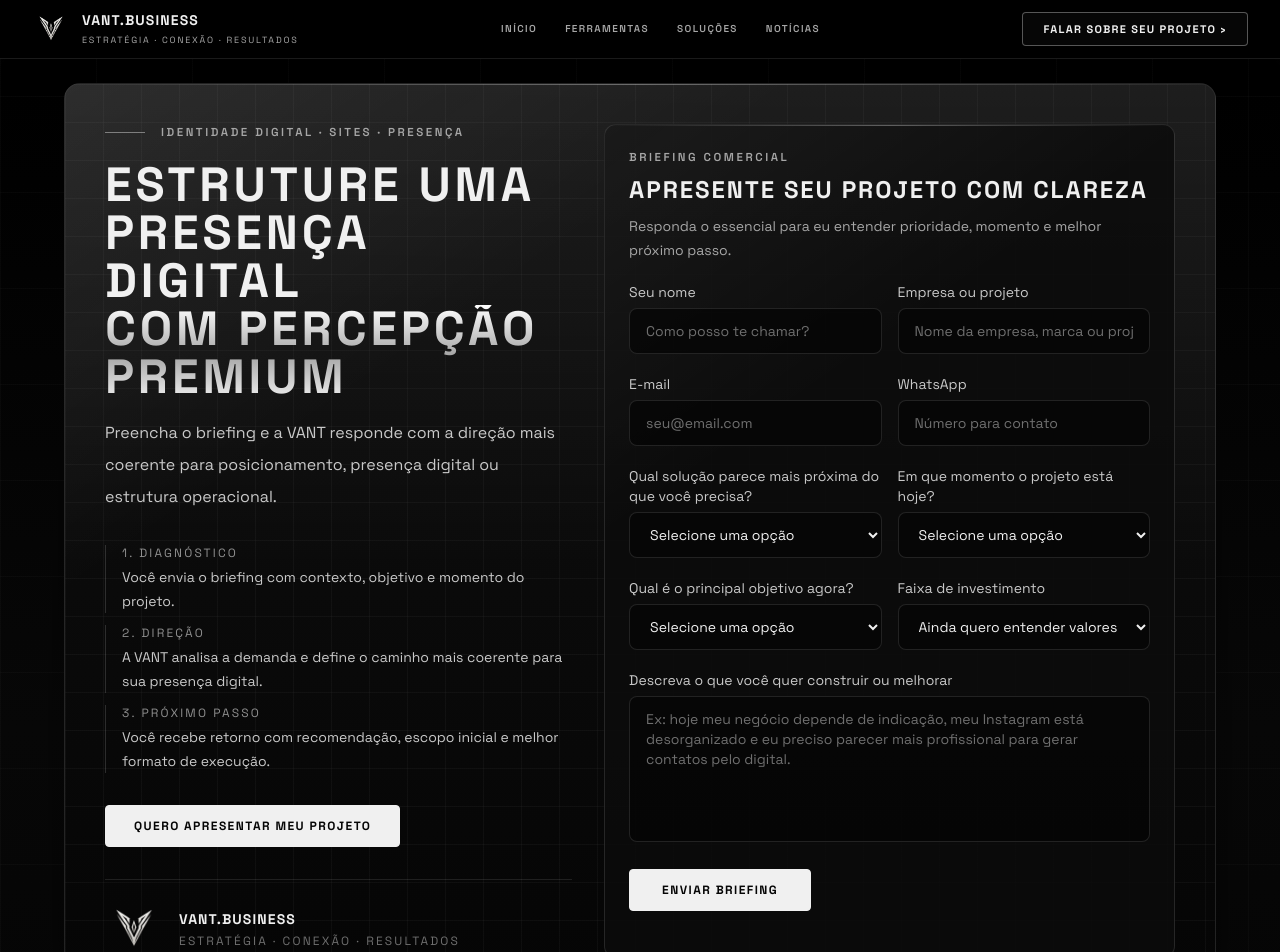
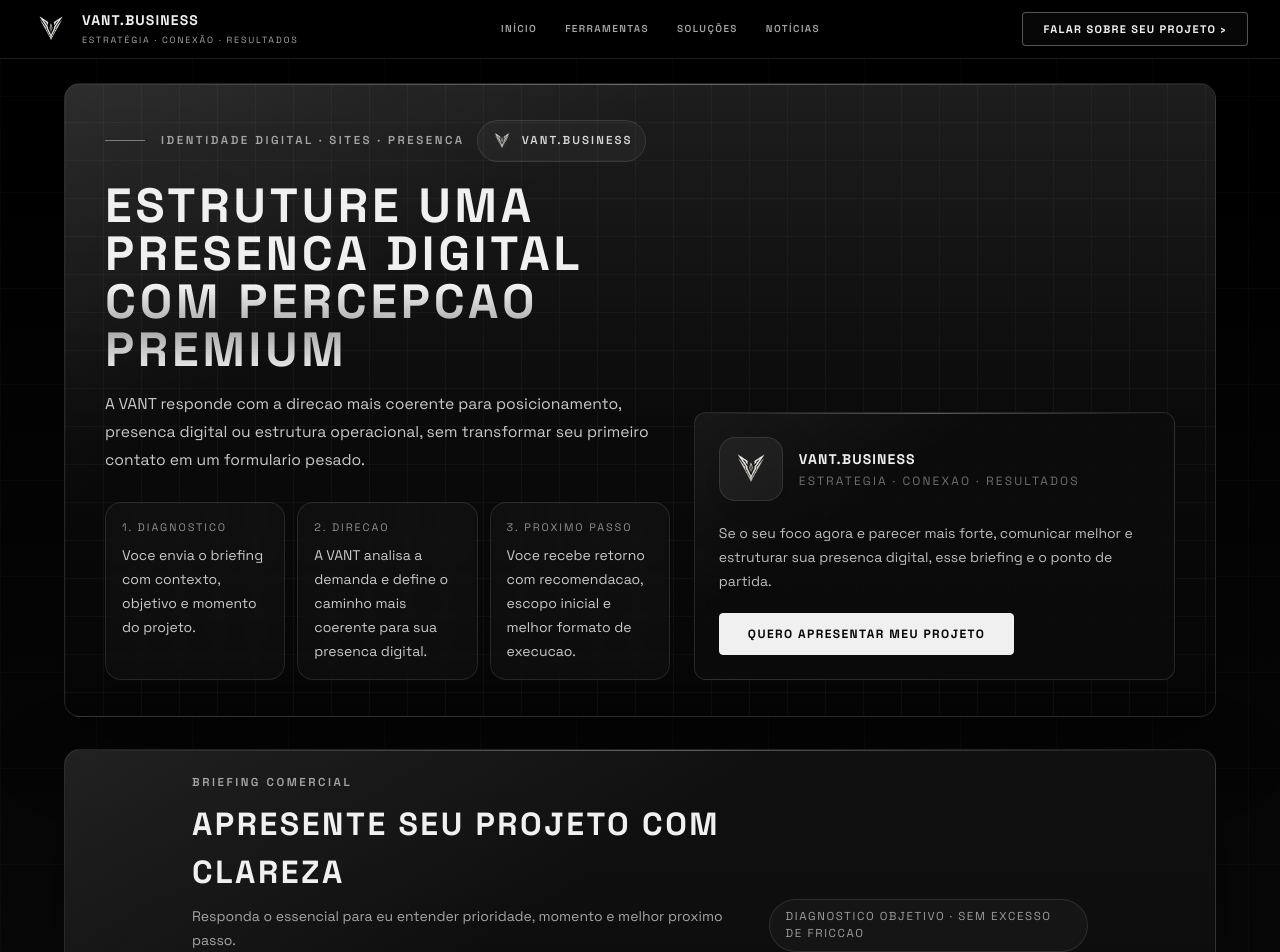
Before and after one commit to victor-hugos/vant-business, a React (Vite) app: page /automatize in a window 1280 px wide. Shown: the top 952 px of the page. Built offline with nearby package versions, Linux system fonts and the light colour scheme.

Commit message:
Refine solutions page layout and form styling

```diff
--- a/src/pages/AutomatizePage.jsx
+++ b/src/pages/AutomatizePage.jsx
@@ -34,27 +34,23 @@
   'Ainda estou definindo isso',
 ];
 
-const deliveryHighlights = [
-  'Identidade visual e posicionamento para parecer forte no digital',
-  'Site profissional e páginas focadas em conversão',
-  'Instagram, Google Meu Negócio e presença online mais confiáveis',
-  'Automação, funis e sistemas quando a operação pede escala',
+const processSteps = [
+  {
+    title: '1. Diagnostico',
+    text: 'Voce envia o briefing com contexto, objetivo e momento do projeto.',
+  },
+  {
+    title: '2. Direcao',
+    text: 'A VANT analisa a demanda e define o caminho mais coerente para sua presenca digital.',
+  },
+  {
+    title: '3. Proximo passo',
+    text: 'Voce recebe retorno com recomendacao, escopo inicial e melhor formato de execucao.',
+  },
 ];
 
-const processSteps = [
-  {
-    title: '1. Diagnóstico',
-    text: 'Você envia o briefing com contexto, objetivo e momento do projeto.',
-  },
-  {
-    title: '2. Direção',
-    text: 'A VANT analisa a demanda e define o caminho mais coerente para sua presença digital.',
-  },
-  {
-    title: '3. Próximo passo',
-    text: 'Você recebe retorno com recomendação, escopo inicial e melhor formato de execução.',
-  },
-];
+const inputClassName = 'brand-input min-h-[46px] rounded-xl border-white/12 bg-white/[0.035] px-3.5 py-2.5 text-sm text-white placeholder:text-[#707070]';
+const labelClassName = 'mb-1.5 block text-[0.82rem] font-medium text-[#d1d1d1]';
 
 function AutomatizePage() {
   const [sent, setSent] = useState(false);
@@ -74,7 +70,7 @@
       email: data.get('email'),
       whatsapp: data.get('whatsapp'),
       ebook: 'solucoes-digitais',
-      productTitle: 'Identidade digital e soluções digitais',
+      productTitle: 'Identidade digital e solucoes digitais',
       leadType: 'service',
       source: 'digital-solutions-page',
       metadata: {
@@ -109,56 +105,82 @@
   }
 
   return (
-    <div className="mx-auto max-w-6xl space-y-8">
+    <div className="mx-auto max-w-6xl space-y-6 sm:space-y-8">
       <section className="brand-panel">
-        <div className="brand-mark-panel grid gap-8 px-5 py-8 sm:px-8 lg:grid-cols-[0.9fr_1.1fr] lg:px-10 lg:py-10">
-          <div className="flex flex-col justify-between">
+        <div className="brand-mark-panel px-5 py-7 sm:px-8 lg:px-10 lg:py-9">
+          <div className="grid gap-6 lg:grid-cols-[1.08fr_0.92fr] lg:items-end">
             <div>
+              <div className="flex flex-wrap items-center gap-3">
                 <div className="flex items-center gap-4">
                   <span className="h-px w-10 bg-white/40" />
-                <p className="brand-kicker">Identidade digital · Sites · Presença</p>
+                  <p className="brand-kicker">Identidade digital · Sites · Presenca</p>
                 </div>
-              <h1 className="brand-title mt-5 text-4xl font-bold leading-tight text-white sm:text-5xl">
-                Estruture uma presença digital
-                <span className="brand-metal block">com percepção premium</span>
+                <div className="inline-flex items-center gap-2 rounded-full border border-white/10 bg-white/[0.04] px-3 py-2">
+                  <VantLogo size={24} />
+                  <span className="text-[0.72rem] font-semibold uppercase tracking-[0.18em] text-[#d7d7d7]">
+                    VANT.BUSINESS
+                  </span>
+                </div>
+              </div>
+
+              <h1 className="brand-title mt-5 max-w-3xl text-4xl font-bold leading-tight text-white sm:text-5xl">
+                Estruture uma presenca digital
+                <span className="brand-metal block">com percepcao premium</span>
               </h1>
-              <p className="mt-4 max-w-xl text-base leading-8 text-[#c9c9c9]">
-                Preencha o briefing e a VANT responde com a direção mais coerente para posicionamento, presença digital ou estrutura operacional.
+              <p className="mt-4 max-w-2xl text-[0.98rem] leading-7 text-[#c9c9c9]">
+                A VANT responde com a direcao mais coerente para posicionamento, presenca digital ou estrutura operacional,
+                sem transformar seu primeiro contato em um formulario pesado.
               </p>
 
-              <div className="mt-8 grid gap-3">
+              <div className="mt-7 grid gap-3 sm:grid-cols-3">
                 {processSteps.map((step) => (
-                  <div key={step.title} className="border-l border-white/15 pl-4">
-                    <p className="text-xs uppercase tracking-[0.18em] text-[#8f8f8f]">{step.title}</p>
-                    <p className="mt-1 text-sm leading-6 text-[#c9c9c9]">{step.text}</p>
+                  <div
+                    key={step.title}
+                    className="rounded-2xl border border-white/10 bg-white/[0.03] px-4 py-4 backdrop-blur-sm"
+                  >
+                    <p className="text-[0.68rem] uppercase tracking-[0.18em] text-[#8f8f8f]">{step.title}</p>
+                    <p className="mt-2 text-sm leading-6 text-[#c9c9c9]">{step.text}</p>
                   </div>
                 ))}
               </div>
+            </div>
 
-              <div className="mt-8 flex flex-wrap gap-3">
+            <div className="brand-card rounded-3xl p-5 sm:p-6">
+              <div className="flex items-center gap-4">
+                <div className="flex h-16 w-16 items-center justify-center rounded-2xl border border-white/10 bg-white/[0.05] shadow-[0_18px_45px_rgba(0,0,0,0.22)]">
+                  <VantLogo size={44} />
+                </div>
+                <div>
+                  <p className="brand-title text-sm font-bold text-white">VANT.BUSINESS</p>
+                  <p className="mt-1 text-xs uppercase tracking-[0.18em] text-[#6f6f6f]">
+                    Estrategia · Conexao · Resultados
+                  </p>
+                </div>
+              </div>
+              <p className="mt-5 text-sm leading-6 text-[#bdbdbd]">
+                Se o seu foco agora e parecer mais forte, comunicar melhor e estruturar sua presenca digital, esse briefing e o ponto de partida.
+              </p>
+              <div className="mt-5 flex flex-wrap gap-3">
                 <a href="#briefing-form" className="brand-button-primary px-7 py-3 text-xs">
                   Quero apresentar meu projeto
                 </a>
               </div>
             </div>
-
-            <div className="mt-8 flex items-center gap-4 border-t border-white/10 pt-5">
-              <VantLogo size={58} />
-              <div>
-                <p className="brand-title text-sm font-bold text-white">VANT.BUSINESS</p>
-                <p className="mt-1 text-xs uppercase tracking-[0.18em] text-[#6f6f6f]">
-                  Estratégia · Conexão · Resultados
-                </p>
           </div>
         </div>
+      </section>
+
+      <section className="brand-panel px-5 py-6 sm:px-8 lg:px-10">
+        {sent ? (
+          <div className="mx-auto max-w-3xl">
+            <div className="brand-card flex min-h-[300px] flex-col items-center justify-center rounded-3xl p-8 text-center">
+              <div className="flex h-20 w-20 items-center justify-center rounded-[1.6rem] border border-white/10 bg-white/[0.05] shadow-[0_18px_45px_rgba(0,0,0,0.22)]">
+                <VantLogo size={56} />
               </div>
-
-          {sent ? (
-            <div className="brand-card flex min-h-[420px] flex-col items-center justify-center p-8 text-center">
-              <VantLogo size={82} />
               <p className="brand-title mt-6 text-2xl font-bold text-white">Recebi seu briefing</p>
               <p className="mt-3 max-w-md text-sm leading-6 text-[#a6a6a6]">
-                Vou analisar sua necessidade e responder com a direção mais coerente para posicionamento, presença digital ou solução operacional da sua empresa.
+                Vou analisar sua necessidade e responder com a direcao mais coerente para posicionamento,
+                presenca digital ou solucao operacional da sua empresa.
               </p>
               <button
                 type="button"
@@ -168,81 +190,88 @@
                 Enviar outro briefing
               </button>
             </div>
+          </div>
         ) : (
-            <form id="briefing-form" onSubmit={handleSubmit} className="brand-card flex flex-col gap-5 p-5 sm:p-6">
+          <div className="mx-auto max-w-4xl space-y-5">
+            <div className="flex flex-col gap-3 sm:flex-row sm:items-end sm:justify-between">
               <div>
                 <p className="brand-kicker">Briefing comercial</p>
-                <h2 className="brand-title mt-2 text-2xl font-bold text-white">
+                <h2 className="brand-title mt-2 text-[1.8rem] font-bold text-white sm:text-[2rem]">
                   Apresente seu projeto com clareza
                 </h2>
-                <p className="mt-2 text-sm leading-6 text-[#a6a6a6]">
-                  Responda o essencial para eu entender prioridade, momento e melhor próximo passo.
+                <p className="mt-2 max-w-2xl text-sm leading-6 text-[#a6a6a6]">
+                  Responda o essencial para eu entender prioridade, momento e melhor proximo passo.
+                </p>
+              </div>
+              <p className="rounded-full border border-white/10 bg-white/[0.03] px-4 py-2 text-[0.72rem] uppercase tracking-[0.14em] text-[#9d9d9d]">
+                Diagnostico objetivo · sem excesso de friccao
               </p>
             </div>
 
-              <div className="grid gap-4 sm:grid-cols-2">
+            <form id="briefing-form" onSubmit={handleSubmit} className="brand-card flex flex-col gap-4 rounded-3xl p-4 sm:p-5">
+              <div className="grid gap-3 sm:grid-cols-2">
                 <div>
-                  <label className="mb-1.5 block text-sm text-[#c9c9c9]" htmlFor="nome">Seu nome</label>
+                  <label className={labelClassName} htmlFor="nome">Seu nome</label>
                   <input
                     id="nome"
                     name="nome"
                     type="text"
                     required
                     placeholder="Como posso te chamar?"
-                    className="brand-input px-4 py-3 text-sm"
+                    className={inputClassName}
                   />
                 </div>
                 <div>
-                  <label className="mb-1.5 block text-sm text-[#c9c9c9]" htmlFor="empresa">Empresa ou projeto</label>
+                  <label className={labelClassName} htmlFor="empresa">Empresa ou projeto</label>
                   <input
                     id="empresa"
                     name="empresa"
                     type="text"
                     placeholder="Nome da empresa, marca ou projeto"
-                    className="brand-input px-4 py-3 text-sm"
+                    className={inputClassName}
                   />
                 </div>
               </div>
 
-              <div className="grid gap-4 sm:grid-cols-2">
+              <div className="grid gap-3 sm:grid-cols-2">
                 <div>
-                  <label className="mb-1.5 block text-sm text-[#c9c9c9]" htmlFor="email">E-mail</label>
+                  <label className={labelClassName} htmlFor="email">E-mail</label>
                   <input
                     id="email"
                     name="email"
                     type="email"
                     required
                     placeholder="seu@email.com"
-                    className="brand-input px-4 py-3 text-sm"
+                    className={inputClassName}
                   />
                 </div>
                 <div>
-                  <label className="mb-1.5 block text-sm text-[#c9c9c9]" htmlFor="whatsapp">WhatsApp</label>
+                  <label className={labelClassName} htmlFor="whatsapp">WhatsApp</label>
                   <input
                     id="whatsapp"
                     name="whatsapp"
                     type="tel"
                     required
-                    placeholder="Número para contato"
-                    className="brand-input px-4 py-3 text-sm"
+                    placeholder="Numero para contato"
+                    className={inputClassName}
                   />
                 </div>
               </div>
 
-              <div className="grid gap-4 sm:grid-cols-2">
+              <div className="grid gap-3 sm:grid-cols-2">
                 <div>
-                  <label className="mb-1.5 block text-sm text-[#c9c9c9]" htmlFor="solucao">Qual solução parece mais próxima do que você precisa?</label>
-                  <select id="solucao" name="solucao" required className="brand-input px-4 py-3 text-sm">
-                    <option value="">Selecione uma opção</option>
+                  <label className={labelClassName} htmlFor="solucao">Qual solucao parece mais proxima do que voce precisa?</label>
+                  <select id="solucao" name="solucao" required className={inputClassName}>
+                    <option value="">Selecione uma opcao</option>
                     {serviceOptions.map((option) => (
                       <option key={option} value={option}>{option}</option>
                     ))}
                   </select>
                 </div>
                 <div>
-                  <label className="mb-1.5 block text-sm text-[#c9c9c9]" htmlFor="momento">Em que momento o projeto está hoje?</label>
-                  <select id="momento" name="momento" required className="brand-input px-4 py-3 text-sm">
-                    <option value="">Selecione uma opção</option>
+                  <label className={labelClassName} htmlFor="momento">Em que momento o projeto esta hoje?</label>
+                  <select id="momento" name="momento" required className={inputClassName}>
+                    <option value="">Selecione uma opcao</option>
                     {stageOptions.map((option) => (
                       <option key={option} value={option}>{option}</option>
                     ))}
@@ -250,19 +279,19 @@
                 </div>
               </div>
 
-              <div className="grid gap-4 sm:grid-cols-2">
+              <div className="grid gap-3 sm:grid-cols-2">
                 <div>
-                  <label className="mb-1.5 block text-sm text-[#c9c9c9]" htmlFor="objetivo">Qual é o principal objetivo agora?</label>
-                  <select id="objetivo" name="objetivo" className="brand-input px-4 py-3 text-sm">
-                    <option value="">Selecione uma opção</option>
+                  <label className={labelClassName} htmlFor="objetivo">Qual e o principal objetivo agora?</label>
+                  <select id="objetivo" name="objetivo" className={inputClassName}>
+                    <option value="">Selecione uma opcao</option>
                     {goalOptions.map((option) => (
                       <option key={option} value={option}>{option}</option>
                     ))}
                   </select>
                 </div>
                 <div>
-                  <label className="mb-1.5 block text-sm text-[#c9c9c9]" htmlFor="orcamento">Faixa de investimento</label>
-                  <select id="orcamento" name="orcamento" className="brand-input px-4 py-3 text-sm">
+                  <label className={labelClassName} htmlFor="orcamento">Faixa de investimento</label>
+                  <select id="orcamento" name="orcamento" className={inputClassName}>
                     {budgetOptions.map((option) => (
                       <option key={option} value={option}>{option}</option>
                     ))}
@@ -271,43 +300,47 @@
               </div>
 
               <div>
-                <label className="mb-1.5 block text-sm text-[#c9c9c9]" htmlFor="descricao">
-                  Descreva o que você quer construir ou melhorar
+                <label className={labelClassName} htmlFor="descricao">
+                  Descreva o que voce quer construir ou melhorar
                 </label>
                 <textarea
                   id="descricao"
                   name="descricao"
                   required
-                  rows={6}
-                  placeholder="Ex: hoje meu negócio depende de indicação, meu Instagram está desorganizado e eu preciso parecer mais profissional para gerar contatos pelo digital."
-                  className="brand-input resize-none px-4 py-3 text-sm"
+                  rows={5}
+                  placeholder="Ex: hoje meu negocio depende de indicacao, meu Instagram esta desorganizado e eu preciso parecer mais profissional para gerar contatos pelo digital."
+                  className={`${inputClassName} min-h-[132px] resize-none py-3`}
                 />
               </div>
 
               {error ? (
-                <p className="border border-red-400/25 bg-red-500/10 px-4 py-3 text-sm leading-6 text-red-100">
+                <p className="rounded-2xl border border-red-400/25 bg-red-500/10 px-4 py-3 text-sm leading-6 text-red-100">
                   {error}
                 </p>
               ) : null}
 
+              <div className="flex flex-wrap items-center gap-3 pt-1">
                 <button
                   type="submit"
                   disabled={isSubmitting}
-                className="brand-button-primary self-start px-8 py-3 text-xs disabled:cursor-not-allowed disabled:opacity-60"
+                  className="brand-button-primary px-7 py-3 text-xs disabled:cursor-not-allowed disabled:opacity-60"
                 >
                   {isSubmitting ? 'Enviando...' : 'Enviar briefing'}
                 </button>
-
+                <p className="text-xs leading-5 text-[#7f7f7f]">
+                  Quanto mais objetivo, melhor a direcao inicial.
+                </p>
+              </div>
             </form>
+          </div>
         )}
-        </div>
       </section>
 
       <section className="brand-panel px-6 py-7 sm:px-8">
         <div className="grid gap-6 lg:grid-cols-[0.95fr_1.05fr]">
           <div>
             <p className="brand-kicker">Como funciona</p>
-            <h2 className="brand-title mt-3 text-3xl font-bold text-white">Diagnóstico curto, direção clara.</h2>
+            <h2 className="brand-title mt-3 text-3xl font-bold text-white">Diagnostico curto, direcao clara.</h2>
           </div>
           <div className="grid gap-3">
             {processSteps.map((step) => (
```
Lines whose indentation alone changed are shown as unchanged.
